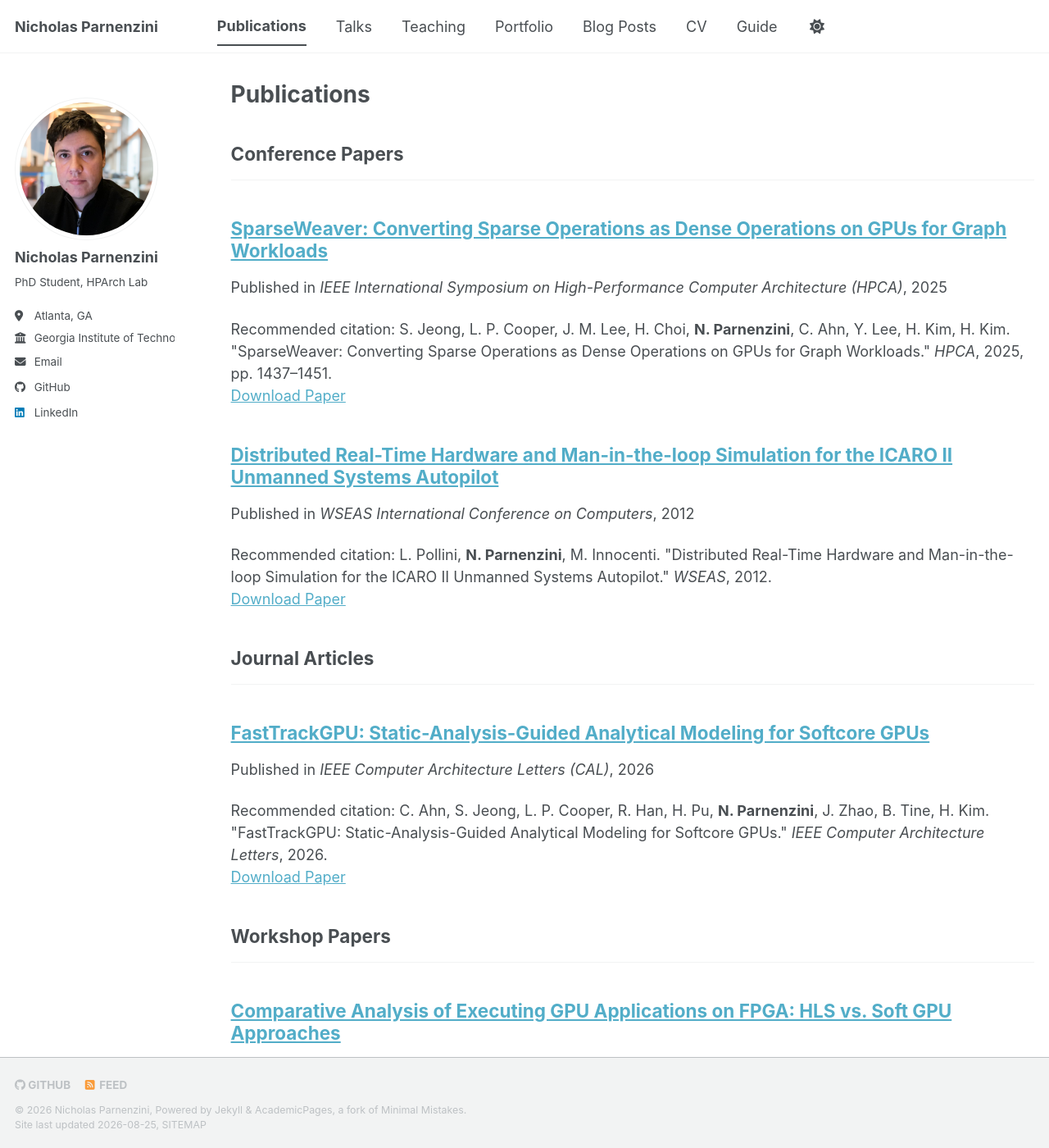
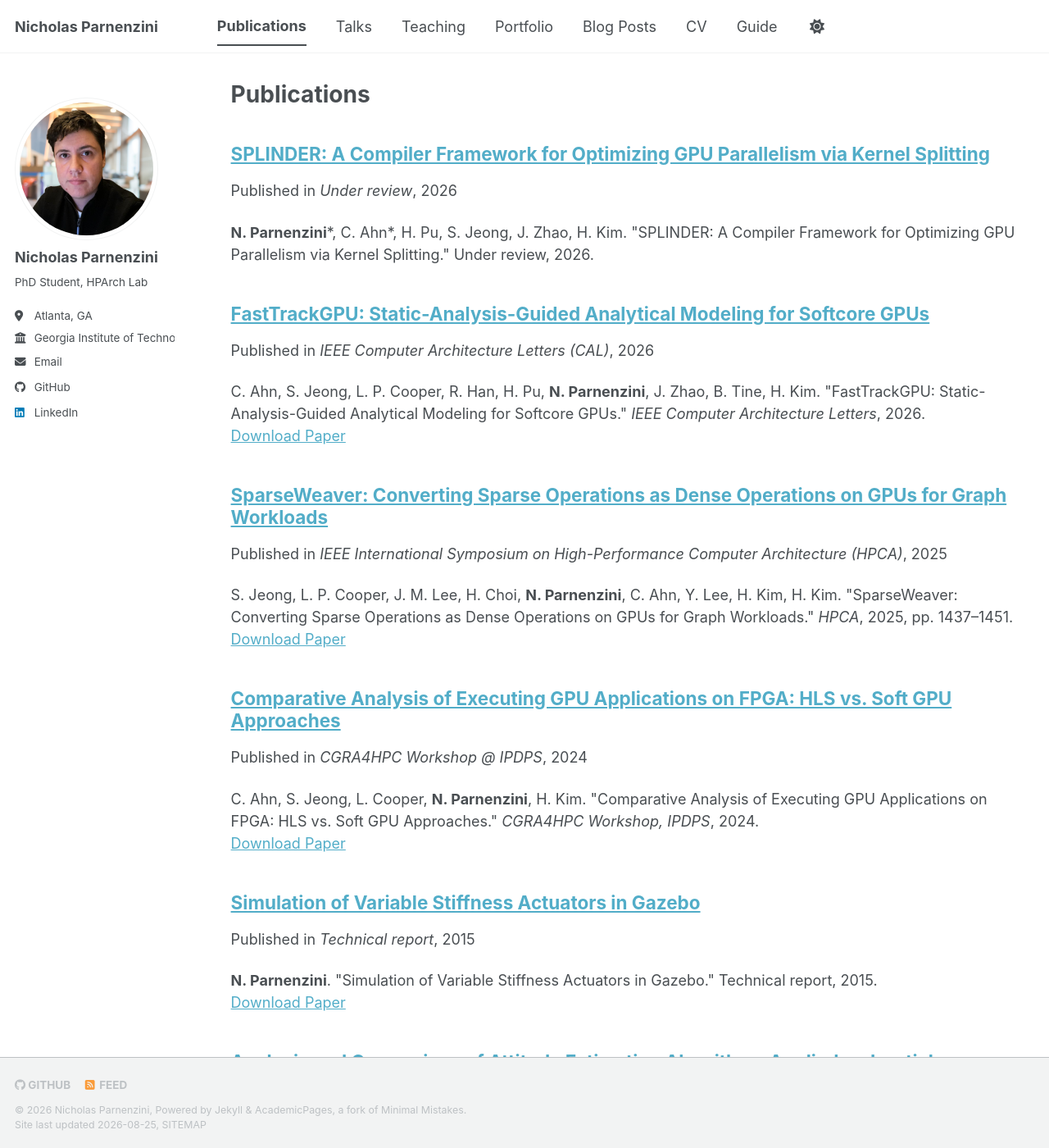
Before and after one commit to nickparnenzini/nickparnenzini.github.io, a Jekyll site: the page built from _pages/publications.html, in a window 1280 px wide and 1400 px high. Shown: the whole window at 82% size. Built offline with Jekyll 4.4.1, drawn with Linux system fonts in a browser that asks for light colours; a style sheet for code colours, icons or effects is not loaded; some of the changed text lies outside the part shown.

```diff
--- a/_config.yml
+++ b/_config.yml
@@ -25,15 +25,6 @@ author:
   linkedin         : "[your-linkedin-handle]"
 
 # Publication Category - The following the list of publication categories and their headings
-publication_category:
-  conferences:
-    title: 'Conference Papers'
-  manuscripts:
-    title: 'Journal Articles'
-  workshops:
-    title: 'Workshop Papers'
-  preprints:
-    title: 'Preprints & Under Submission'
 
 # Site Settings
 teaser                   :  # filename of teaser fallback teaser image placed in /images/ for social media previews
--- a/_includes/archive-single.html
+++ b/_includes/archive-single.html
@@ -53,21 +53,21 @@
     {% endif %}
 
     {% if post.citation and post.paperurl and post.slidesurl and post.bibtexurl %}
-      <p>Recommended citation: {{ post.citation }}<br /><a href="{{ post.paperurl }}">Download Paper</a> | <a href="{{ post.slidesurl }}">Download Slides</a> | <a href="{{ post.bibtexurl }}">Download Bibtex</a></p>
+      <p>{{ post.citation }}<br /><a href="{{ post.paperurl }}">Download Paper</a> | <a href="{{ post.slidesurl }}">Download Slides</a> | <a href="{{ post.bibtexurl }}">Download Bibtex</a></p>
     {% elsif post.citation and post.paperurl and post.slidesurl %}
-      <p>Recommended citation: {{ post.citation }}<br /><a href="{{ post.paperurl }}">Download Paper</a> | <a href="{{ post.slidesurl }}">Download Slides</a></p>
+      <p>{{ post.citation }}<br /><a href="{{ post.paperurl }}">Download Paper</a> | <a href="{{ post.slidesurl }}">Download Slides</a></p>
     {% elsif post.citation and post.paperurl and post.bibtexurl %}
-      <p>Recommended citation: {{ post.citation }}<br /><a href="{{ post.paperurl }}">Download Paper</a> | <a href="{{ post.bibtexurl }}">Download Bibtex</a></p>
+      <p>{{ post.citation }}<br /><a href="{{ post.paperurl }}">Download Paper</a> | <a href="{{ post.bibtexurl }}">Download Bibtex</a></p>
     {% elsif post.citation and post.paperurl %}
-      <p>Recommended citation: {{ post.citation }}<br /><a href="{{ post.paperurl }}">Download Paper</a></p>
+      <p>{{ post.citation }}<br /><a href="{{ post.paperurl }}">Download Paper</a></p>
     {% elsif post.citation and post.slidesurl and post.bibtexurl %}
-      <p>Recommended citation: {{ post.citation }}<br /><a href="{{ post.slidesurl }}">Download Slides</a> | <a href="{{ post.bibtexurl}}">Download Bibtex</a></p>
+      <p>{{ post.citation }}<br /><a href="{{ post.slidesurl }}">Download Slides</a> | <a href="{{ post.bibtexurl}}">Download Bibtex</a></p>
     {% elsif post.citation and post.slidesurl %}
-      <p>Recommended citation: {{ post.citation }}<br /><a href="{{ post.slidesurl }}">Download Slides</a></p>
+      <p>{{ post.citation }}<br /><a href="{{ post.slidesurl }}">Download Slides</a></p>
     {% elsif post.citation and post.bibtexurl %}
-      <p>Recommended citation: {{ post.citation }}<br /><a href="{{ post.bibtexurl }}">Download Bibtex</a></p>
+      <p>{{ post.citation }}<br /><a href="{{ post.bibtexurl }}">Download Bibtex</a></p>
     {% elsif post.citation %}
-      <p>Recommended citation: {{ post.citation }}</p>
+      <p>{{ post.citation }}</p>
     {% elsif post.paperurl and post.bibtexurl %}
       <p><a href="{{ post.paperurl }}">Download Paper</a> | <a href="{{ post.bibtexurl }}">Download Bibtex</a></p>
     {% elsif post.paperurl %}
```
Also changed, not shown: _publications/2026-08-01-splinder.md (+1 -1 lines).
